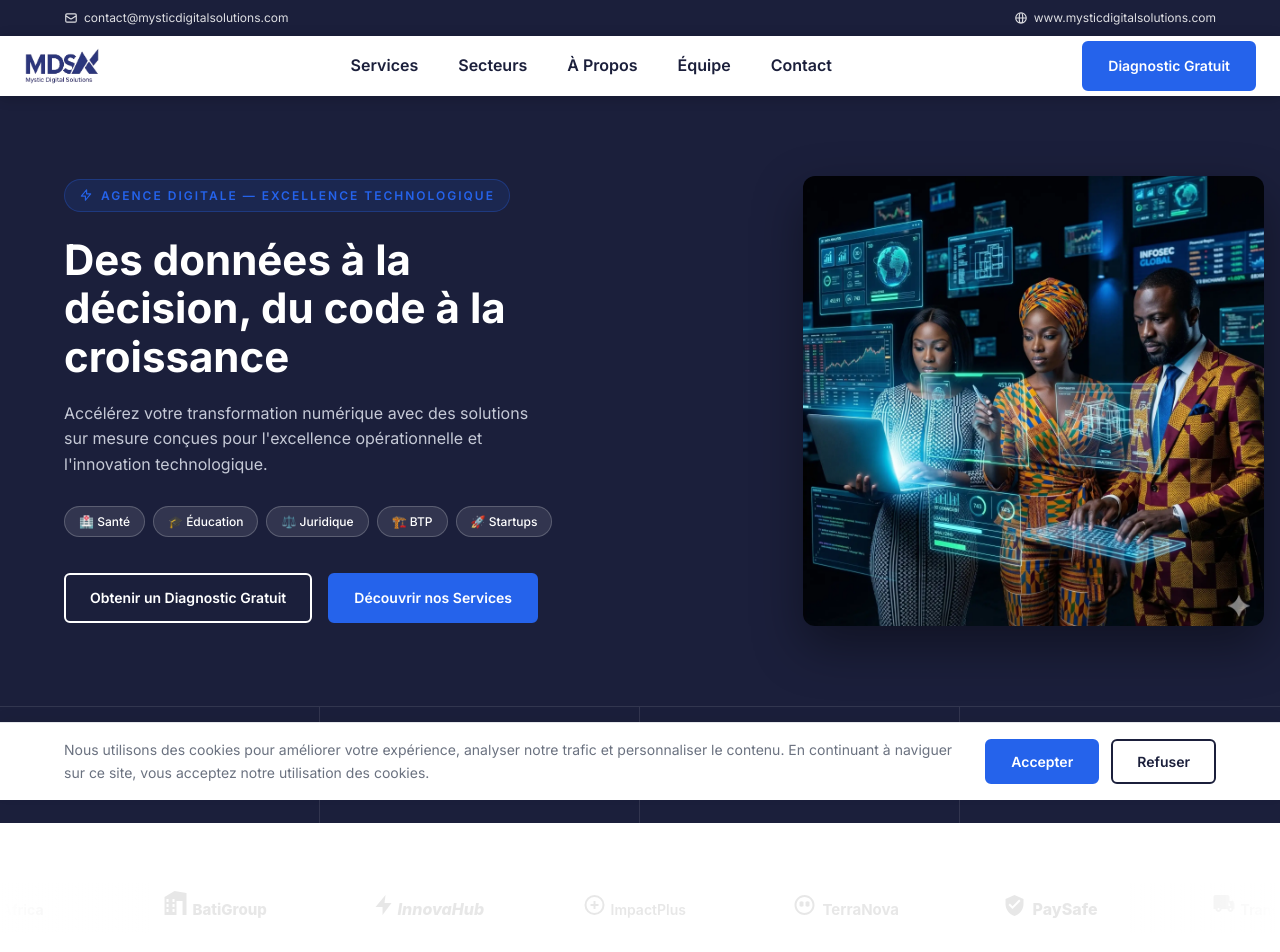
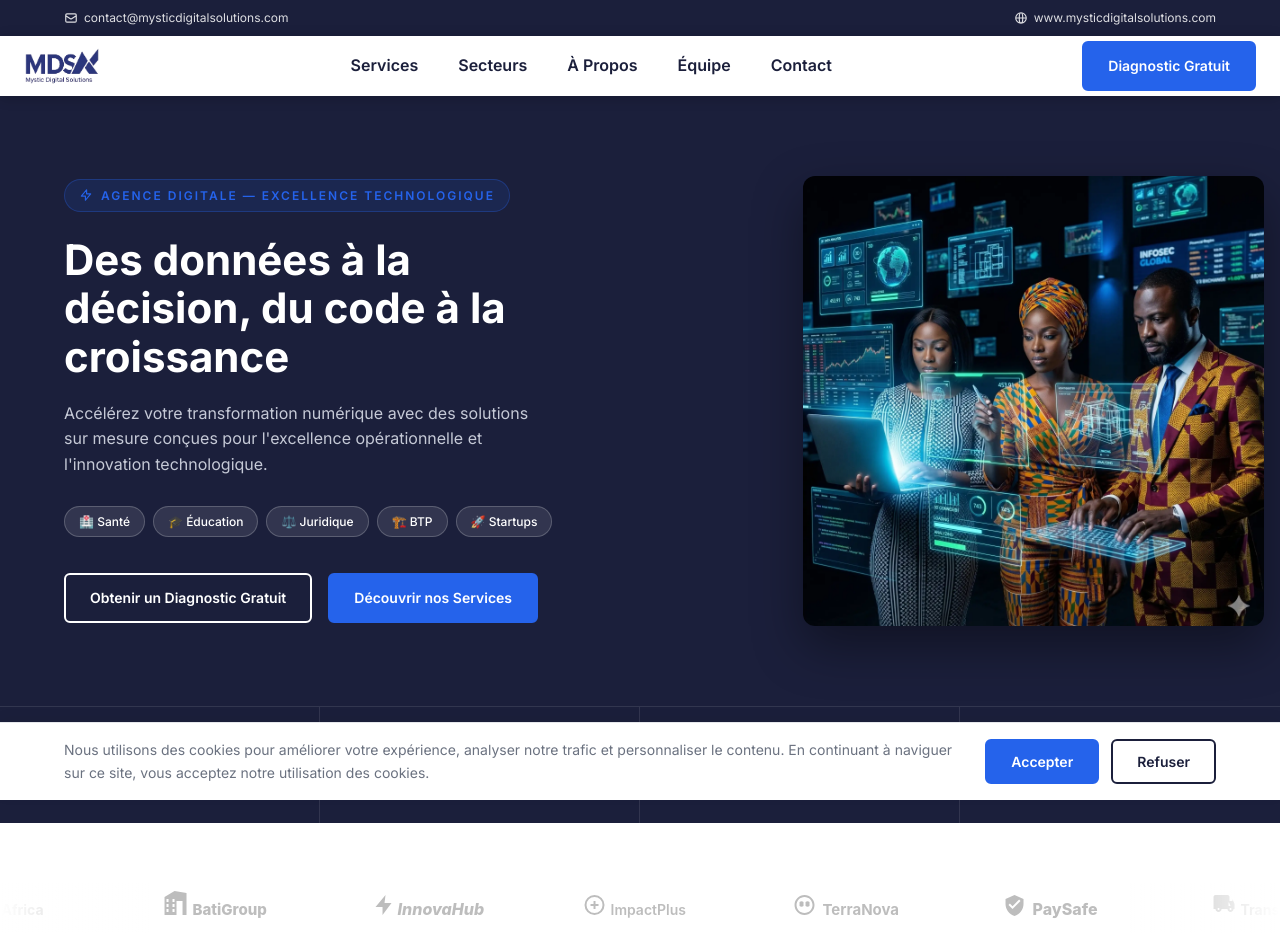
Before and after one commit to Mintjo/Mystic-Digital-Solutions, a plain HTML site: page index.html in a window 1280 px wide. Shown: the top 952 px of the page. Drawn offline with nearby package versions, Linux system fonts and the light colour scheme.

Commit message:
UI: Ajustement du carrousel de logos (opacité à 0.7 et gris moyen)

```diff
--- a/css/style.css
+++ b/css/style.css
@@ -574,8 +574,8 @@ section {
 .logo-item img {
   max-width: 100%;
   max-height: 100%;
-  opacity: 0.25;
-  /* Rendu très clair/discret par défaut */
+  opacity: 0.7;
+  /* Style corporate discret, bien visible sur fond blanc */
   filter: grayscale(100%);
   transition: opacity 0.3s ease, filter 0.3s ease;
 }
```
